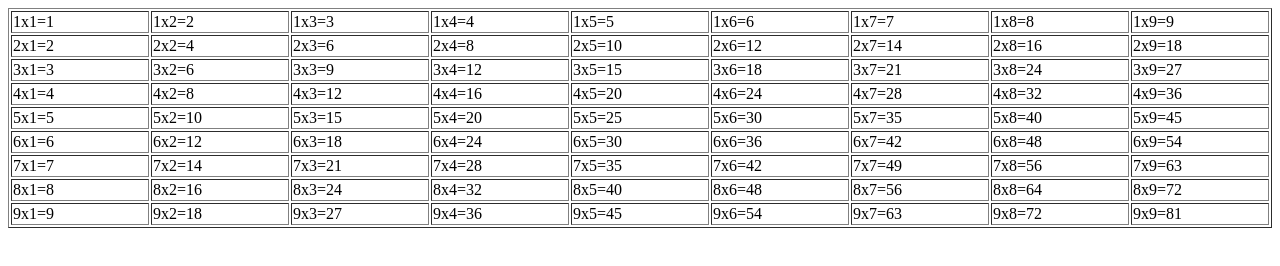
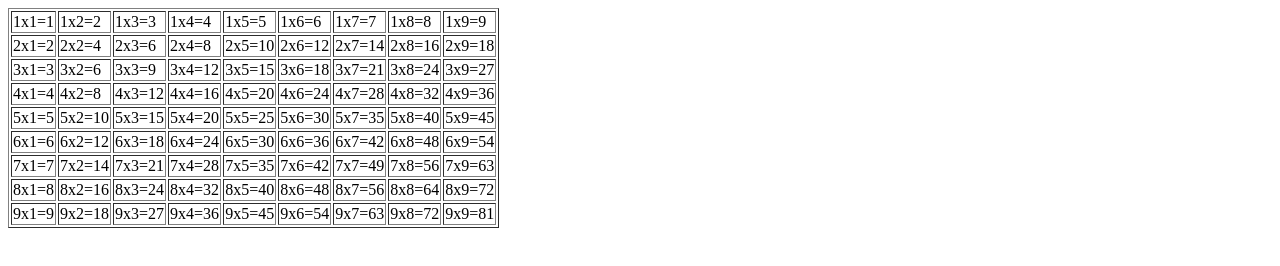
Before and after one commit to eoooooorr/99jj, a plain HTML site: page index.html in a window 1280 px wide. Drawn offline with Linux system fonts and the light colour scheme.

Commit message:
Update index.html

```diff
--- a/index.html
+++ b/index.html
@@ -1,6 +1,6 @@
 <!DOCTYPE html>
 <html lang="en">
-<table border="1" width="100%">
+<table border="1" width="300px">
 <script language="JavaScript">
 for (a=1;a<=9;a++){
 document.write("<TR border=\"1\" width=\"100%\">");
```
